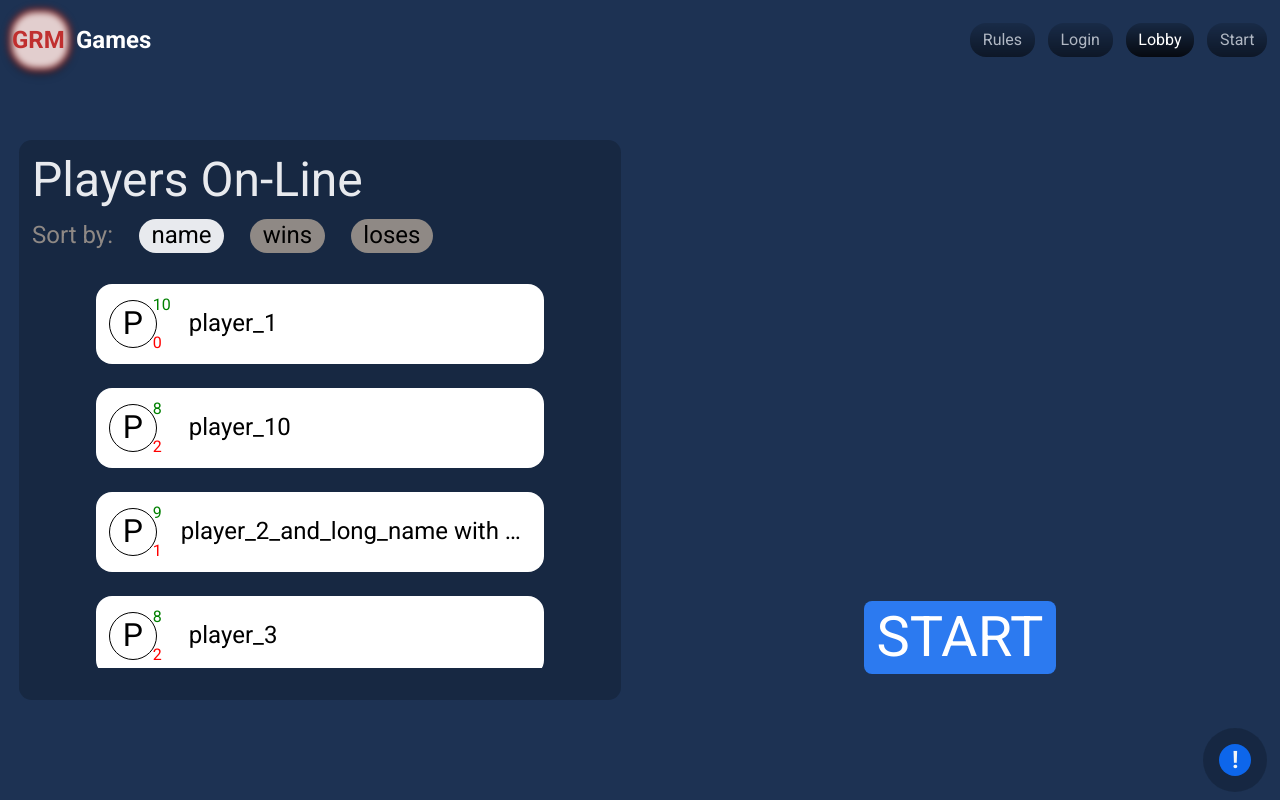
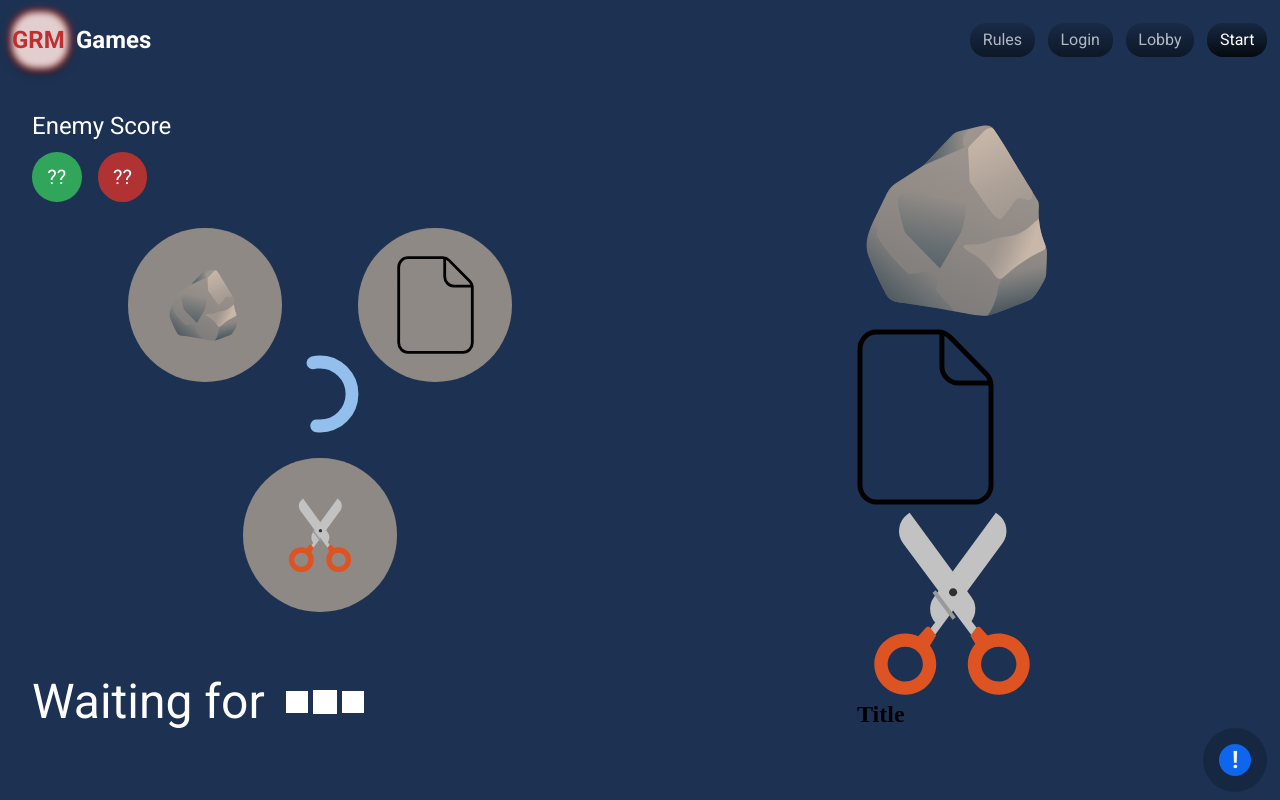
Before and after one commit to golosovsa/sky.pro-fd-cw-3, a website: page index.html in a window 1280 px wide. Drawn offline with Linux system fonts and the light colour scheme.

Commit message:
partially add game screen and styles

```diff
--- a/js/main.js
+++ b/js/main.js
@@ -4,11 +4,7 @@ window.application = {
     user: undefined,
     enemy: undefined,
     page: new Page(idle, () => {
-        window.application.renderScreen("lobby");
-
-        window.application.dao.playerList.getAll().then((players) => {
-            window.application.blocks["lobby-block-one"].updatePlayers(players.data);
-        });
+        window.application.renderScreen("game");
     }),
 
     dao: {
@@ -28,6 +24,8 @@ window.application = {
         "login-block-two": new LoginBlockTwo(idle),
         "lobby-block-one": new LobbyBlockOne(idle),
         "lobby-block-two": new LobbyBlockTwo(idle),
+        "game-block-one": new GameBlockOne(idle),
+        "game-block-two": new GameBlockTwo(idle),
     },
     screens: {
         rules: function() {
@@ -65,7 +63,7 @@ window.application = {
         },
 
         lobby: function() {
-            const page = window.application.page
+            const page = window.application.page;
             const menu = page.menu;
 
             menu.active("lobby");
@@ -73,6 +71,17 @@ window.application = {
 
             window.application.renderBlock("lobby-block-one", page.firstBlock);
             window.application.renderBlock("lobby-block-two", page.secondBlock);
+        },
+
+        game: function() {
+            const page = window.application.page;
+            const menu = page.menu;
+
+            menu.active("start");
+            menu.enable("lobby").enable("start");
+
+            window.application.renderBlock("game-block-one", page.firstBlock);
+            window.application.renderBlock("game-block-two", page.secondBlock);
         }
     },
     renderScreen: function(screenName) {
--- /dev/null
+++ b/js/screens/game.js
@@ -0,0 +1,29 @@
+class GameBlockOne extends BaseScreen {
+    constructor(userCallBack) {
+        super(gameBlockOneTemplate, userCallBack, "game");
+
+        this.text = this.element.querySelector(".game-block-one__text");
+        this.text.textContent = "Enemy score";
+
+        this.wins = this.element.querySelector(".game-block-one__wins");
+        this.wins.textContent = "??";
+
+        this.loses = this.element.querySelector(".game-block-one__loses");
+        this.loses.textContent = "??";
+
+        this.title = this.element.querySelector(".game-block-one__title-text");
+        this.title.textContent = "Waiting for";
+
+        this.spinner = this.element.querySelector(".spinner__container");
+        this.spinner.classList.remove("spinner__container_hidden");
+    }
+
+}
+
+class GameBlockTwo extends BaseScreen {
+    constructor(userCallBack) {
+        super(gameBlockTwoTemplate, userCallBack, "game");
+    }
+
+
+}
--- /dev/null
+++ b/js/templates/game-block-one-template.js
@@ -0,0 +1,112 @@
+const gameBlockOneTemplate = {
+    tag: "div",
+    cls: ["game-block-one", ],
+    content: [
+        {
+            tag: "div",
+            cls: ["game-block-one__scores", ],
+            content: [
+                {
+                    tag: "p",
+                    cls: ["game-block-one__text", ],
+                },
+                {
+                    tag: "div",
+                    cls: ["game-block-one__wins-and-loses", ],
+                    content: [
+                        {
+                            tag: "p",
+                            cls: ["game-block-one__wins", ],
+                        },
+                        {
+                            tag: "p",
+                            cls: ["game-block-one__loses", ],
+                        },
+                    ],
+                },
+            ],
+        },
+        {
+            tag: "div",
+            cls: ["game-block-one__field", ],
+            content: [
+                {
+                    tag: "div",
+                    cls: ["game-block-one__element", "game-block-one__element_rock", ],
+                    content: [
+                        {
+                            tag: "img",
+                            cls: ["game-block-one__image", "game-block-one__image_rock"],
+                            attrs: {
+                                src: "img/rock.svg",
+                                alt: "Rock",
+                            },
+                        },
+                    ],
+                },
+                {
+                    tag: "div",
+                    cls: ["game-block-one__element", "game-block-one__element_paper", ],
+                    content: [
+                        {
+                            tag: "img",
+                            cls: ["game-block-one__image", "game-block-one__image_paper"],
+                            attrs: {
+                                src: "img/paper.svg",
+                                alt: "Paper",
+                            },
+                        },
+                    ],
+                },
+                {
+                    tag: "div",
+                    cls: ["game-block-one__element", "game-block-one__element_center", ],
+                    content: [spinnerTemplate, ],
+                },
+                {
+                    tag: "div",
+                    cls: ["game-block-one__element", "game-block-one__element_scissors", ],
+                    content: [
+                        {
+                            tag: "img",
+                            cls: ["game-block-one__image", "game-block-one__image_scissors"],
+                            attrs: {
+                                src: "img/scissors.svg",
+                                alt: "Scissors",
+                            },
+                        },
+                    ],
+                },
+            ],
+        },
+        {
+            tag: "div",
+            cls: ["game-block-one__title", ],
+            content: [
+                {
+                    tag: "h2",
+                    cls: ["game-block-one__title-text", ],
+                    content: ["Title"],
+                },
+                {
+                    tag: "div",
+                    cls: ["game-block-one__waiter", ],
+                    content: [
+                        {
+                            tag: "div",
+                            cls: ["game-block-one__waiter-item", "game-block-one__waiter-item_first"],
+                        },
+                        {
+                            tag: "div",
+                            cls: ["game-block-one__waiter-item", "game-block-one__waiter-item_second"],
+                        },
+                        {
+                            tag: "div",
+                            cls: ["game-block-one__waiter-item", "game-block-one__waiter-item_third"],
+                        },
+                    ],
+                },
+            ],
+        },
+    ],
+};
--- a/js/templates/game-block-template.js
+++ b/js/templates/game-block-two-template.js
@@ -1,32 +1,42 @@
-const gameBlockTemplate = {
+const gameBlockTwoTemplate = {
     tag: "div",
-    cls: ["game-block", ],
+    cls: ["game-block-two", ],
     content: [
         {
             tag: "div",
-            cls: ["game-block__scores", ],
+            cls: ["game-block-two__scores", ],
             content: [
                 {
                     tag: "p",
-                    cls: ["game-block__wins", ],
+                    cls: ["game-block-two__text", ],
                 },
                 {
-                    tag: "p",
-                    cls: ["game-block__loses", ],
+                    tag: "div",
+                    cls: ["game-block-two__wins-and-loses", ],
+                    content: [
+                        {
+                            tag: "p",
+                            cls: ["game-block-two__wins", ],
+                        },
+                        {
+                            tag: "p",
+                            cls: ["game-block-two__loses", ],
+                        },
+                    ],
                 },
             ],
         },
         {
             tag: "div",
-            cls: ["game-block__field", ],
+            cls: ["game-block-two__field", ],
             content: [
                 {
                     tag: "div",
-                    cls: ["game-block__element", "game-block__element_rock", ],
+                    cls: ["game-block-two__element", "game-block-two__element_rock", ],
                     content: [
                         {
                             tag: "img",
-                            cls: ["game-block__image", "game-block__image_rock"],
+                            cls: ["game-block-two__image", "game-block-two__image_rock"],
                             attrs: {
                                 src: "img/rock.svg",
                                 alt: "Rock",
@@ -36,11 +46,11 @@ const gameBlockTemplate = {
                 },
                 {
                     tag: "div",
-                    cls: ["game-block__element", "game-block__element_paper", ],
+                    cls: ["game-block-two__element", "game-block-two__element_paper", ],
                     content: [
                         {
                             tag: "img",
-                            cls: ["game-block__image", "game-block__image_paper"],
+                            cls: ["game-block-two__image", "game-block-two__image_paper"],
                             attrs: {
                                 src: "img/paper.svg",
                                 alt: "Paper",
@@ -50,28 +60,16 @@ const gameBlockTemplate = {
                 },
                 {
                     tag: "div",
-                    cls: ["game-block__button", ],
-                    attrs: {
-                        href: "#",
-                    },
+                    cls: ["game-block-two__element", "game-block-two__element_center", ],
+                    content: [spinnerTemplate, ],
+                },
+                {
+                    tag: "div",
+                    cls: ["game-block-two__element", "game-block-two__element_scissors", ],
                     content: [
                         {
                             tag: "img",
-                            cls: ["game-block__image", "game-block__image_play", ],
-                            attrs: {
-                                src: "img/ui/play.svg",
-                                alt: "Play",
-                            },
-                        },
-                    ],
-                },
-                {
-                    tag: "div",
-                    cls: ["game-block__element", "game-block__element_scissors", ],
-                    content: [
-                        {
-                            tag: "img",
-                            cls: ["game-block__image", "game-block__image_scissors"],
+                            cls: ["game-block-two__image", "game-block-two__image_scissors"],
                             attrs: {
                                 src: "img/scissors.svg",
                                 alt: "Scissors",
@@ -83,7 +81,7 @@ const gameBlockTemplate = {
         },
         {
             tag: "h2",
-            cls: ["game-block__title", ],
+            cls: ["game-block-two__title", ],
             content: ["Title"],
         },
     ],
--- /dev/null
+++ b/style/screens/_game.scss
@@ -0,0 +1,155 @@
+.game-block-one {
+    width: 90%;
+    height: 90%;
+    padding: 1vh 1vw;
+    display: grid;
+    grid-template-columns: 1fr;
+    grid-template-rows: min(6vw, 6vh) 1fr min(6vw, 6vh);
+
+    &__scores {
+        @include font(min(3vw, 3vh), min(3.2vw, 3.2vh), 400);
+        color: #ffffff;
+        position: relative;
+        left: 0;
+        top: 0;
+    }
+
+    &__text {
+        text-transform: capitalize;
+    }
+
+    &__wins-and-loses {
+        @include font(min(2.5vw, 2.5vh), min(2.6vw, 2.6vh), 400);
+        position: absolute;
+        left: 0;
+        bottom: max(-5vw, -5vh);
+        display: flex;
+        flex-flow: row nowrap;
+        gap: min(2vw, 2vh);
+    }
+
+    &__wins {
+        background: #31A559;
+        min-width: min(3vw, 3vh);
+        height: min(3vw, 3vh);
+        border-radius: 50%;
+        display: flex;
+        flex-flow: column nowrap;
+        align-content: center;
+        justify-content: center;
+        align-items: center;
+        padding: min(1vw, 1vw);
+    }
+
+    &__loses {
+        background: #B13232;
+        min-width: min(3vw, 3vh);
+        height: min(3vw, 3vh);
+        border-radius: 50%;
+        display: flex;
+        flex-flow: column nowrap;
+        align-content: center;
+        justify-content: center;
+        align-items: center;
+        padding: min(1vw, 1vw);
+    }
+
+    &__field {
+        display: grid;
+        grid-template-columns: repeat(10, minmax(3vh, 3vw));
+        grid-template-rows: repeat(10, minmax(3vh, 3vw));
+        align-self: center;
+        justify-self: center;
+    }
+
+    &__element {
+        display: flex;
+        flex-flow: column nowrap;
+        align-content: center;
+        justify-content: center;
+        align-items: stretch;
+        padding: 25%;
+        border-radius: 50%;
+        background: #8F8985;
+        position: relative;
+
+        &_rock {
+            grid-area: 1 / 1 / 5 / 5;
+        }
+        &_paper {
+            grid-area: 1 / 7 / 5 / 11;
+        }
+        &_scissors {
+            grid-area: 7 / 4 / 11 / 8;
+        }
+
+        &_center {
+            grid-area: 3 / 4 / 7 / 8;
+            position: relative;
+            left: 0;
+            top: min(1.5vh, 1.5vw);
+            padding: 0;
+            display: flex;
+            flex-flow: column nowrap;
+            align-content: center;
+            justify-content: center;
+            align-items: center;
+            background-color: transparent;
+        }
+
+        &_selected {
+            background-color: #E8EAEE;
+        }
+    }
+
+    &__title {
+        display: flex;
+        flex-flow: row nowrap;
+        gap: min(3vw, 3vh);
+        align-content: center;
+        align-items: center;
+        justify-content: flex-start;
+    }
+
+    &__title-text {
+        @include font(min(6vw, 6vh), min(6.2vw, 6.2vh), 400);
+        color: #ffffff;
+    }
+
+    &__waiter {
+        width: min(9vw, 9vh);
+        height: min(6vw, 6vh);
+        display: flex;
+        flex-flow: row nowrap;
+        align-content: flex-end;
+        align-items: center;
+        justify-content: space-between;
+    }
+
+    &__waiter-item {
+        width: min(2vw, 2vh);
+        height: min(2vw, 2vh);
+        background-color: #ffffff;
+
+        &_first {
+            animation: scale-size 1.5s ease-out 0s infinite alternate;
+        }
+        &_second {
+            animation: scale-size 1.5s ease-out 0.5s infinite alternate;
+        }
+        &_third {
+            animation: scale-size 1.5s ease-in-out 1s infinite alternate;
+        }
+    }
+
+}
+
+@keyframes scale-size {
+    0% {
+        scale: 1;
+    }
+
+    100% {
+        scale: 1.5;
+    }
+}
--- a/style/screens/_lobby.scss
+++ b/style/screens/_lobby.scss
@@ -1,8 +1,6 @@
 .lobby-block-one {
     width: 90%;
     height: 80%;
-    margin-left: 1vw;
-    margin-right: 1vw;
     margin-left: 1vw;
     margin-right: 1vw;
     background: #172842;
--- a/style/style.scss
+++ b/style/style.scss
@@ -8,6 +8,7 @@
 @import "screens/rules";
 @import "screens/login";
 @import "screens/lobby";
+@import "screens/game";
 
 @import "entities/player";
 @import "entities/detailed-player";
```
Also changed, not shown: index.html (+3 -1 lines), style/style.css, 1 other file.
